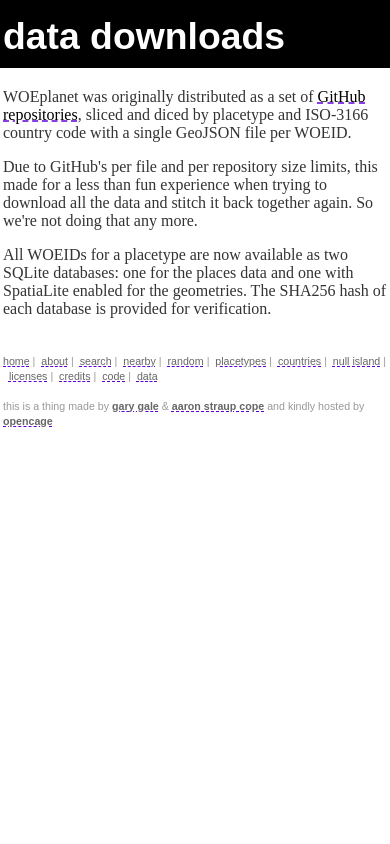
After one commit to woeplanet/woeplanet-spelunker, a Python web app: template templates/data.html.j2 in a window 390 px wide. The commit adds this page. Run offline with Jinja, Linux system fonts and the light colour scheme; the template is opened without the code that fills it, so the values that code supplies are empty; style sheets or scripts are compiled from the project's sources; some libraries are stand-ins or nearby versions.

Commit message:
feat: add data page and download handling

```diff
--- a/pyproject.toml
+++ b/pyproject.toml
@@ -3,7 +3,6 @@ name = "woeplanet-spelunker"
 version = "2.0.0"
 description = "The WOEplanet Spelunker"
 authors = [{name="Gary Gale", email="gary@vicchi.org"}]
-
 readme = "README.md"
 requires-python = ">=3.13"
 dependencies = [
@@ -17,10 +16,14 @@ dependencies = [
     "pydantic-settings>=2.12.0",
     "python-dotenv>=1.2.1",
     "pyuca>=1.2",
+    "pyyaml>=6.0.3",
     "starlette>=0.50.0",
     "starlette-async-jinja>=1.13.3",
     "uvicorn>=0.38.0",
 ]
+
+[project.scripts]
+server = "woeplanet.spelunker.server:main"
 
 [dependency-groups]
 dev = [
--- a/src/woeplanet/spelunker/config/settings.py
+++ b/src/woeplanet/spelunker/config/settings.py
@@ -27,9 +27,11 @@ class Settings(BaseSettings):
     static_dir: DirectoryPath
     templates_dir: DirectoryPath
     storage_dir: DirectoryPath
+    downloads_dir: DirectoryPath
     cache_dir: DirectoryPath
     db_path: FilePath
     geom_db_path: FilePath
+    downloads_manifest: FilePath
 
     logging_config: FilePath
     log_level: Literal['trace', 'debug', 'info', 'warning', 'error', 'critical']
--- a/src/woeplanet/spelunker/routers/routes.py
+++ b/src/woeplanet/spelunker/routers/routes.py
@@ -9,6 +9,7 @@ from woeplanet.spelunker.config.settings import get_settings
 from woeplanet.spelunker.pages.about import about_endpoint
 from woeplanet.spelunker.pages.countries import country_facets_endpoint, country_search_endpoint
 from woeplanet.spelunker.pages.credits import credits_endpoint
+from woeplanet.spelunker.pages.data import data_endpoint, download_endpoint
 from woeplanet.spelunker.pages.index import index_endpoint
 from woeplanet.spelunker.pages.licenses import licenses_endpoint
 from woeplanet.spelunker.pages.nullisland import nullisland_endpoint
@@ -41,5 +42,7 @@ def routes() -> list[Route | Mount]:
         Route(path='/random', endpoint=random_endpoint),
         Route(path='/search', endpoint=search_endpoint),
         Route(path='/licenses', endpoint=licenses_endpoint),
+        Route(path='/data', endpoint=data_endpoint),
+        Route(path='/downloads/{filename:path}', endpoint=download_endpoint, name='downloads'),
         Mount(path='/static', app=StaticFiles(directory=settings.static_dir), name='static'),
     ]
--- /dev/null
+++ b/templates/data.html.j2
@@ -0,0 +1,28 @@
+{%- extends "base.html.j2" %}
+{%- block title %}Data{%- endblock %}
+{%- block content %}
+<div class="row h-100">
+	<div id="content" class="col-sm-9 h-100">
+		<div class="page-banner">data downloads</div>
+		<div class="page-content">
+            <p>WOEplanet was originally distributed as a set of <a href="https://github.com/woeplanet-data">GitHub repositories</a>, sliced and diced by placetype and ISO-3166 country code with a single GeoJSON file per WOEID.</p>
+            <p>Due to GitHub's per file and per repository size limits, this made for a less than fun experience when trying to download all the data and stitch it back together again. So we're not doing that any more.</p>
+            <p>All WOEIDs for a placetype are now available as two SQLite databases: one for the places data and one with SpatiaLite enabled for the geometries. The SHA256 hash of each database is provided for verification.</p>
+			{%- for placetype, entry in manifest.placetypes.items() %}
+			<div id="{{ entry.name }}" class="license-entry">
+				<h3 class="license-key">{{ entry.name }}</h3>
+                    <h4>Places</h4>
+                    <p><a href="{{ url_for('downloads', filename=entry.places.db) }}">{{ entry.places.db }}</a>&nbsp;({{ entry.places.size | filesizeformat }})</p>
+                    <p><small><code>sha256:{{ entry.places.sum }}</code></small></p>
+                    <h4>Geometries</h4>
+                    <p><a href="{{ url_for('downloads', filename=entry.geometries.db) }}">{{ entry.geometries.db }}</a>&nbsp;({{ entry.geometries.size | filesizeformat }})</p>
+                    <p><small><code>sha256:{{ entry.geometries.sum }}</code></small></p>
+			</div>
+			{%- endfor %}
+		</div>
+		{%- include "includes/sidebar-info.html.j2" %}
+		{%- include "includes/footer.html.j2" %}
+	</div>
+	{%- include "includes/sidebar.html.j2" %}
+</div>
+{%- endblock %}
--- a/templates/includes/footer-content.html.j2
+++ b/templates/includes/footer-content.html.j2
@@ -8,7 +8,8 @@
     <a href="{{ url_for('nullisland_endpoint') }}">null island</a> |&nbsp;
     <a href="{{ url_for('licenses_endpoint') }}">licenses</a> |&nbsp;
     <a href="{{ url_for('credits_endpoint') }}">credits</a> |&nbsp;
-    <a href="https://github.com/woeplanet" target="_blank">code</a>
+    <a href="https://github.com/woeplanet" target="_blank">code</a> |&nbsp;
+    <a href="{{ url_for('data_endpoint') }}">data</a>
     <br><br>
     this is a thing made by <a href="https://wwwgarygale.com/" id="gg">gary gale</a>&nbsp;&amp;&nbsp;<a href="http://www.aaronland.info/" id="asc">aaron straup cope</a>
     and kindly hosted by <a href="https://opencagedata.com/" id="oc" target="_blank">opencage</a>
```
Also changed, not shown: src/woeplanet/spelunker/config/manifest.py (added, +52 -0 lines), src/woeplanet/spelunker/pages/data.py (added, +56 -0 lines), 2 other files.
